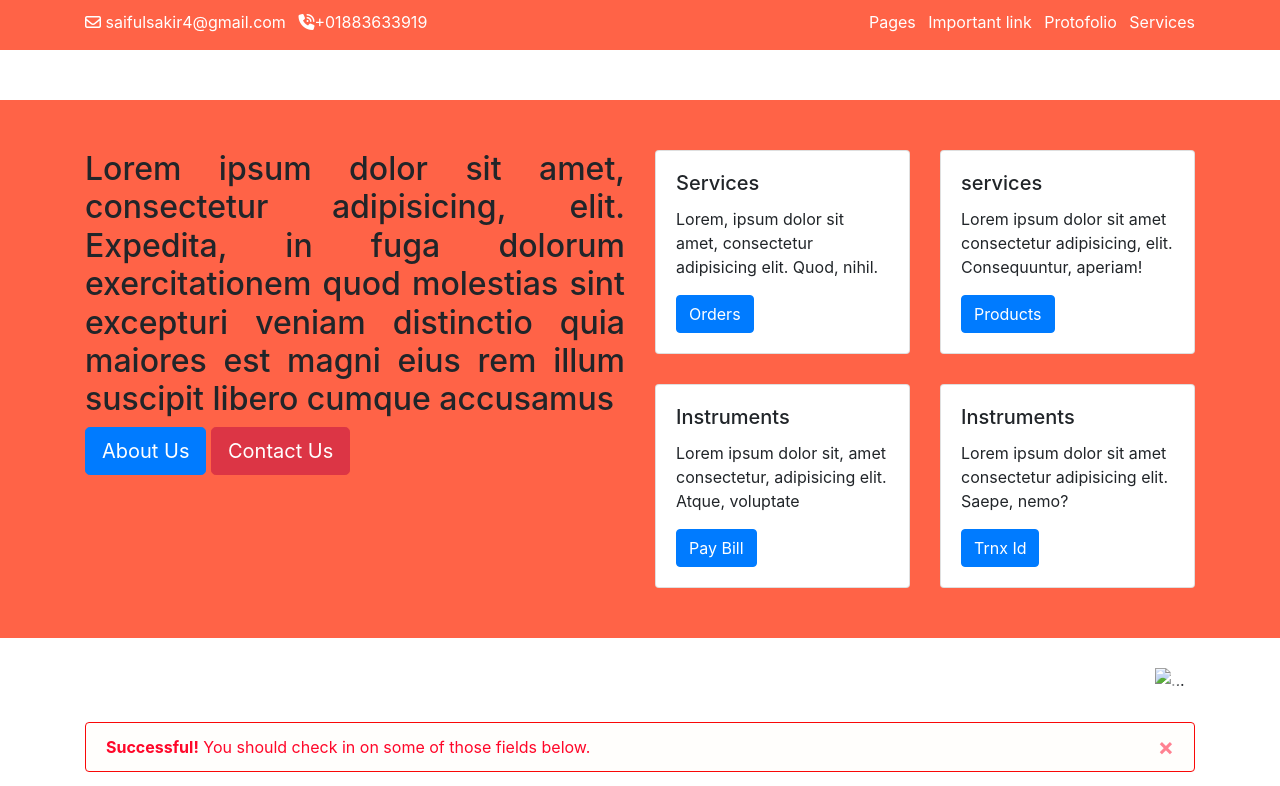
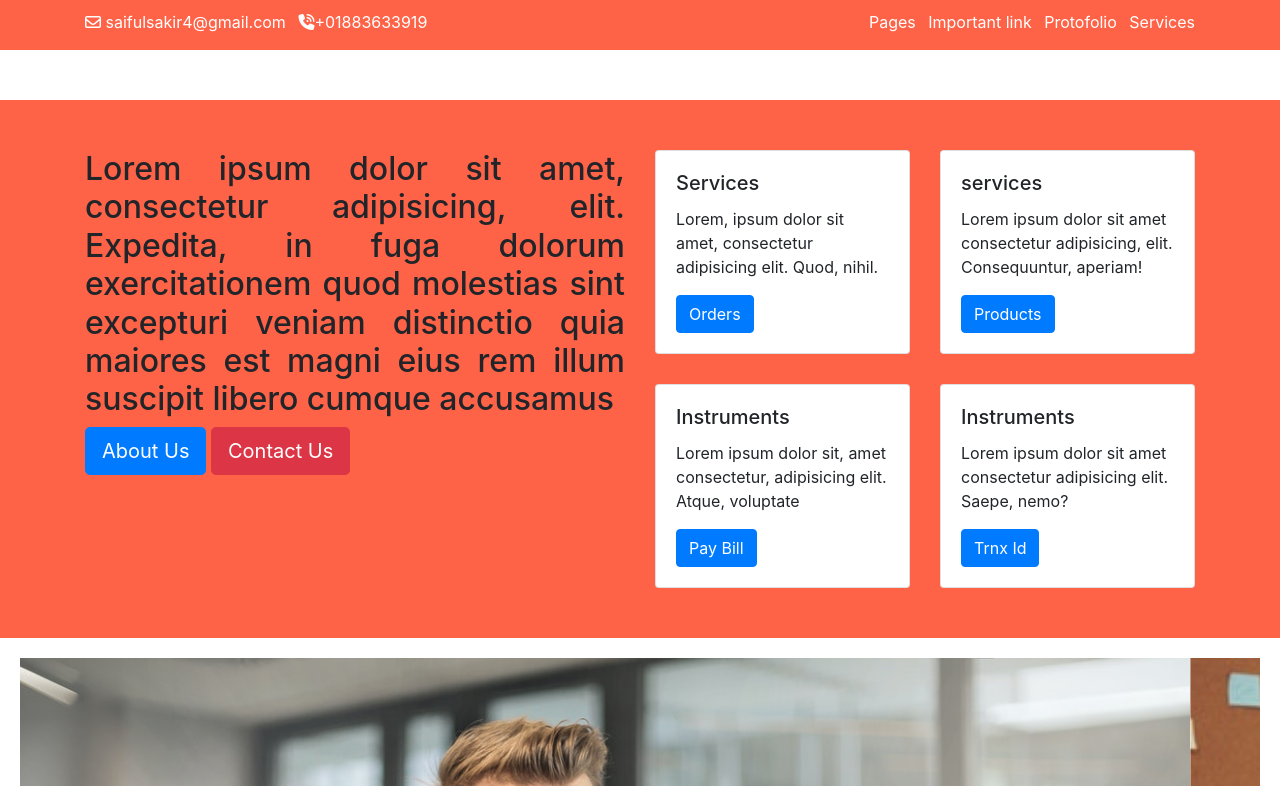
Before and after one commit to saiful489/projectboostrap, a plain HTML site: page index.html in a window 1280 px wide. Shown: the top 786 px of the page. Drawn offline with Linux system fonts and the light colour scheme; a script that the page names is missing.

Commit message:
Add files via upload

```diff
--- a/index.html
+++ b/index.html
@@ -99,54 +99,43 @@
     <div class="slide">
 
 
-    <div class="col-md-12">
-      <div class="container-fluid">
-      <div id="carouselExampleIndicators" class="carousel slide" data-ride="carousel">
+    <div id="carouselExampleCaptions" class="carousel slide" data-ride="carousel">
   <ol class="carousel-indicators">
-    <li data-target="#carouselExampleIndicators" data-slide-to="0" class="active"></li>
-    <li data-target="#carouselExampleIndicators" data-slide-to="1"></li>
-    <li data-target="#carouselExampleIndicators" data-slide-to="2"></li>
-        <li data-target="#carouselExampleIndicators" data-slide-to="3"></li>
-
+    <li data-target="#carouselExampleCaptions" data-slide-to="0" class="active"></li>
+    <li data-target="#carouselExampleCaptions" data-slide-to="1"></li>
+    <li data-target="#carouselExampleCaptions" data-slide-to="2"></li>
   </ol>
-      <div id="sid" class="carousel slide" data-ride="carousel">
   <div class="carousel-inner">
     <div class="carousel-item active">
-        <img src="images/business.jpg.." class="d-block w-100" alt="...">
-        <div class="carousel-caption d-none d-md-block">
-        <h5>Second slide label</h5>
-        <p>Lorem ipsum dolor sit amet, consectetur adipiscing elit.</p>
+      <img src="images/business.jpg" class="d-block w-100" alt="...">
+      <div class="carousel-caption d-none d-md-block">
+        <h5>First slide label</h5>
+        <p>Nulla vitae elit libero, a pharetra augue mollis interdum.</p>
       </div>
     </div>
-    <div class="carousel-item" data-interval="3000">
-      <img src="images/business2.jpg.." class="d-block w-100" alt="...">
+    <div class="carousel-item">
+      <img src="images/business2.jpg" class="d-block w-100" alt="...">
       <div class="carousel-caption d-none d-md-block">
         <h5>Second slide label</h5>
         <p>Lorem ipsum dolor sit amet, consectetur adipiscing elit.</p>
       </div>
     </div>
     <div class="carousel-item">
-      <img src="images/card11.jpg.." class="d-block w-100" alt="...">
+      <img src="images/card11.jpg" class="d-block w-100" alt="...">
       <div class="carousel-caption d-none d-md-block">
-        <h5>Second slide label</h5>
-        <p>Lorem ipsum dolor sit amet, consectetur adipiscing elit.</p>
+        <h5>Third slide label</h5>
+        <p>Praesent commodo cursus magna, vel scelerisque nisl consectetur.</p>
       </div>
     </div>
   </div>
-</div>
-</div>
-
-<a class="carousel-control-prev" href="#sid" role="button" data-slide="prev">
+  <a class="carousel-control-prev" href="#carouselExampleCaptions" role="button" data-slide="prev">
     <span class="carousel-control-prev-icon" aria-hidden="true"></span>
     <span class="sr-only">Previous</span>
   </a>
-  <a class="carousel-control-next" href="#sid" role="button" data-slide="next">
+  <a class="carousel-control-next" href="#carouselExampleCaptions" role="button" data-slide="next">
     <span class="carousel-control-next-icon" aria-hidden="true"></span>
     <span class="sr-only">Next</span>
   </a>
-    </div>
-  </div>
-</div>
 </div>
 
 <!--slide end-->
```
